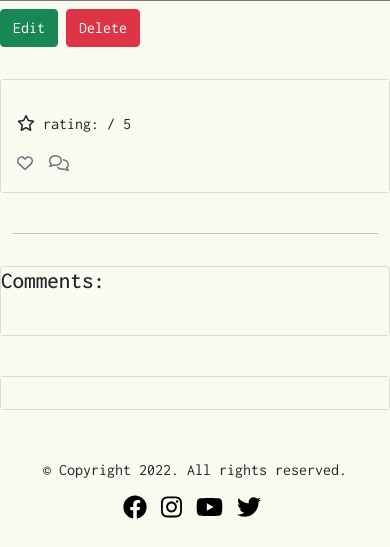
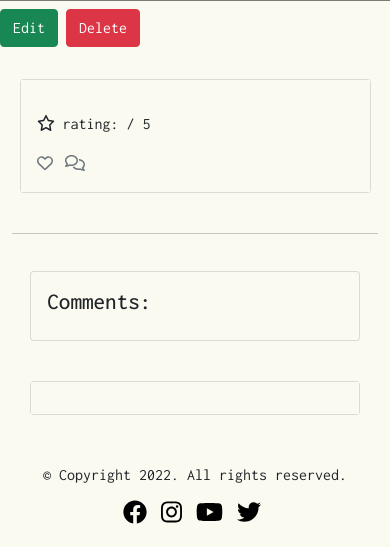
Before and after one commit to cornishcoder1/the_paper_lounge, a Django app: template templates/review_detail.html in a window 390 px wide. Shown: the part 477-1024 px from the top of the page. Before the commit the page ends 996 px from the top, so only its background shows below. Run offline with Django 3.2, Linux system fonts and the light colour scheme; the template is opened without the code that fills it, so the values that code supplies are empty; some libraries are stand-ins or nearby versions.

Commit message:
Add margin values to 'review-body' class, to fix lack of margin on small screens

```diff
--- a/static/css/style.css
+++ b/static/css/style.css
@@ -97,6 +97,7 @@ header {
 .review-body {
    padding: 0;
    background-color: #FAFAF0;
+   margin: 1.5% 5%;
 }
 
 /* Button styling */
--- a/templates/review_detail.html
+++ b/templates/review_detail.html
@@ -65,7 +65,7 @@
 </div>
 <div class="container">
     <div class="row">
-        <div class="col card mb-4 mt-3 left top review-body">
+        <div class="col card mb-4 mt-3 left top review-body comments">
             <div class="card-body">
                 <!-- The post content goes inside the card-text. -->
                 <!-- Use the | safe filter inside the template tags -->
@@ -117,29 +117,54 @@
             <hr>
         </div>
     </div>
-    <div class="row">
-        <div class="col-md-8 card mb-4 mt-3 review-body ">
+
+
+    <div class="row review-body">
+        <div class="col-md-12 card mb-4 mt-3 card-body">
             <h3>Comments:</h3>
-            <div class="card-body">
-                <!-- We want a for loop inside the empty control tags to iterate through each comment in comments -->
+            <div>
+                <!--Lists all comments beneath recipe-->
                 {% for comment in comments %}
-                <div class="comments" style="padding: 10px;">
-                    <p class="font-weight-bold">
-                        <!-- The commenter's name goes here. Check the model if you're not sure what that is -->
-                        {{ comment.name }}
-                        <span class=" text-muted font-weight-normal">
-                            <!-- The comment's created date goes here -->
+                <div>
+                    <p>
+                        <strong>{{ comment.name }}</strong>
+                        <span class="text-muted">
                             {{ comment.created_on }}
-                        </span> wrote:
+                        </span>
                     </p>
-                    <!-- The body of the comment goes before the | -->
                     {{ comment.body | linebreaks }}
                 </div>
-                <!-- Our for loop ends here -->
                 {% endfor %}
             </div>
         </div>
-        <div class="col-md-4 card mb-4  mt-3 review-body ">
+    </div>
+
+
+    <!-- <div class="row">
+        <div class="col-md-8 card mb-4 mt-3 review-body ">
+
+            <div class="card-body">
+                <h3>Comments:</h3> -->
+                <!-- We want a for loop inside the empty control tags to iterate through each comment in comments -->
+                <!-- {% for comment in comments %}
+                <div class="comments" style="padding: 10px;">
+                    <p class="font-weight-bold"> -->
+                        <!-- The commenter's name goes here. Check the model if you're not sure what that is -->
+                        <!-- {{ comment.name }}
+                        <span class=" text-muted font-weight-normal"> -->
+                            <!-- The comment's created date goes here -->
+                            <!-- {{ comment.created_on }}
+                        </span> wrote:
+                    </p> -->
+                    <!-- The body of the comment goes before the | -->
+                    <!-- {{ comment.body | linebreaks }}
+                </div> -->
+                <!-- Our for loop ends here -->
+                <!-- {% endfor %}
+            </div>
+        </div> -->
+
+        <div class="col-md-4 card mb-4  mt-3 review-body comments ">
             <div class="card-body">
                 {% if commented %}
                 <div class="alert alert-success" role="alert">
```
Also changed, not shown: 1 other file.
